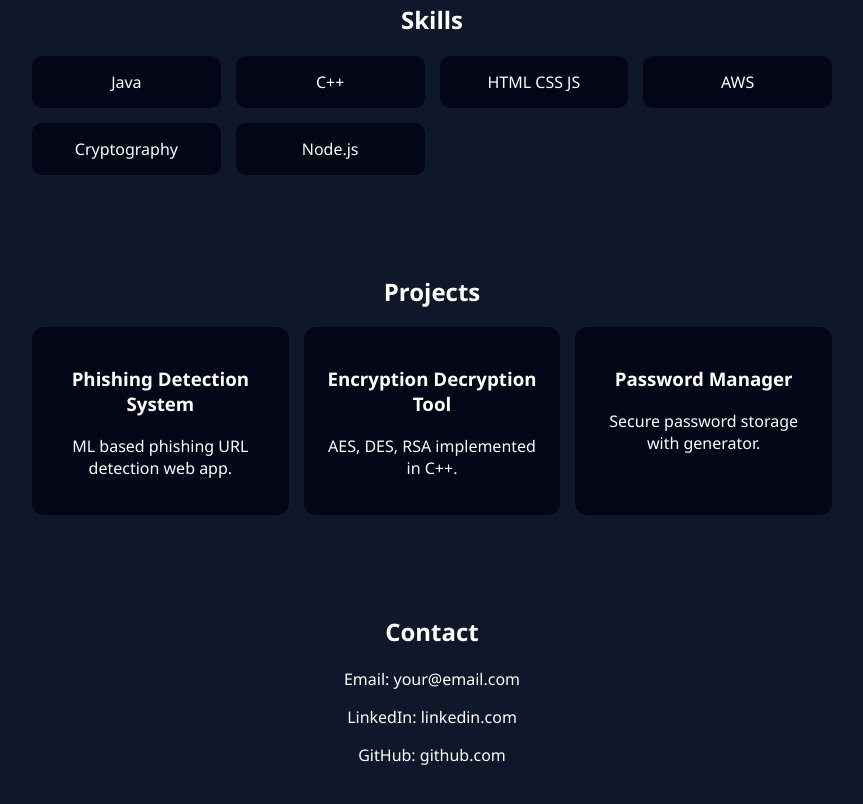
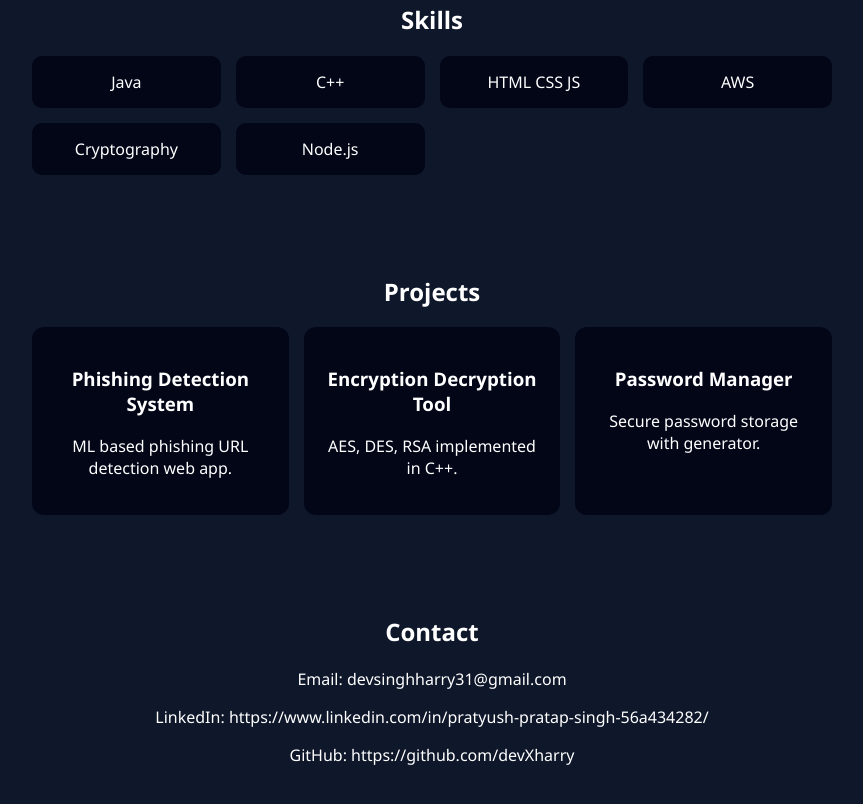
Before and after one commit to devXharry/devXharry.github.io, a plain HTML site: page index.html in a window 1280 px wide. Shown: the part 737-1541 px from the top of the page, without its empty margins (208-1071 px from the left). Drawn offline with Linux system fonts and the light colour scheme.

Commit message:
Update index.html

```diff
--- a/index.html
+++ b/index.html
@@ -67,9 +67,9 @@ phishing detection, and AWS cloud.
 
 <section class="fade">
 <h2>Contact</h2>
-<p>Email: your@email.com</p>
-<p>LinkedIn: linkedin.com</p>
-<p>GitHub: github.com</p>
+<p>Email: devsinghharry31@gmail.com</p>
+<p>LinkedIn: https://www.linkedin.com/in/pratyush-pratap-singh-56a434282/</p>
+<p>GitHub: https://github.com/devXharry</p>
 </section>
 
 <script src="script.js"></script>
```
